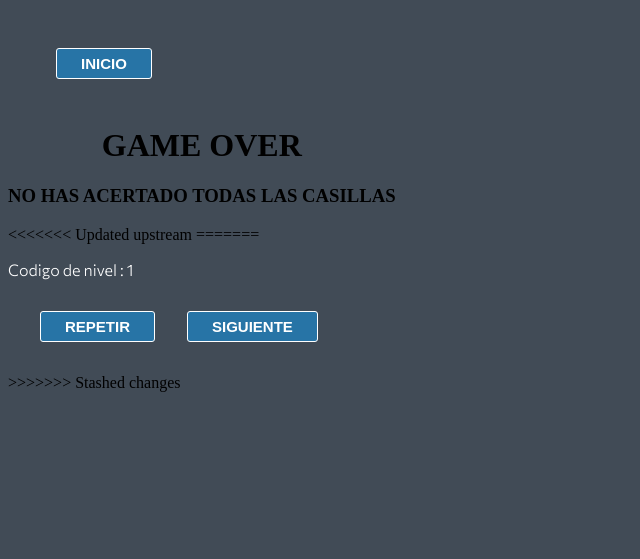
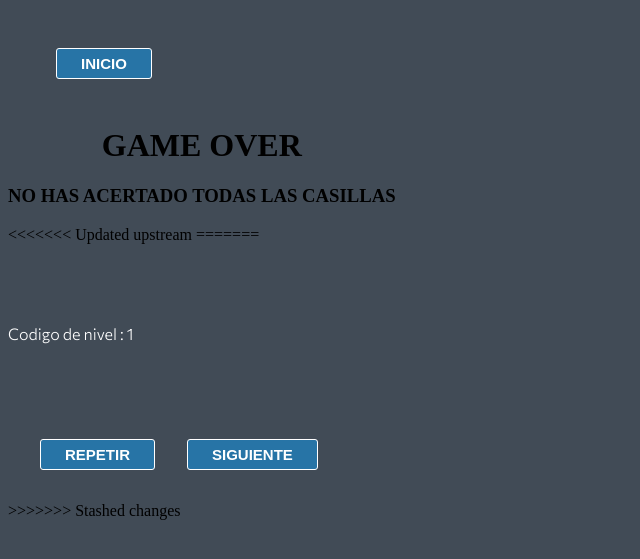
Before and after one commit to TinfoilBat/php-says, a PHP site: page /derrota.php in a window 1280 px wide. Shown: the top 559 px of the page, without its empty margins (0-640 px from the left). Run offline with PHP 8.4, Linux system fonts and the light colour scheme; the visitor is signed in with stand-in values (Sample User, id 1).

Commit message:
solucionado

```diff
--- a/styles/main.css
+++ b/styles/main.css
@@ -126,8 +126,7 @@
 .toggled {
     background: white;
 }
-<<<<<<< Updated upstream:static/main.css
-=======
+
 
 .centrado {
 	justify-content: center;
@@ -139,4 +138,3 @@
 .codigo {
 	margin-bottom: 1rem;
 }
->>>>>>> Stashed changes:styles/main.css
```
